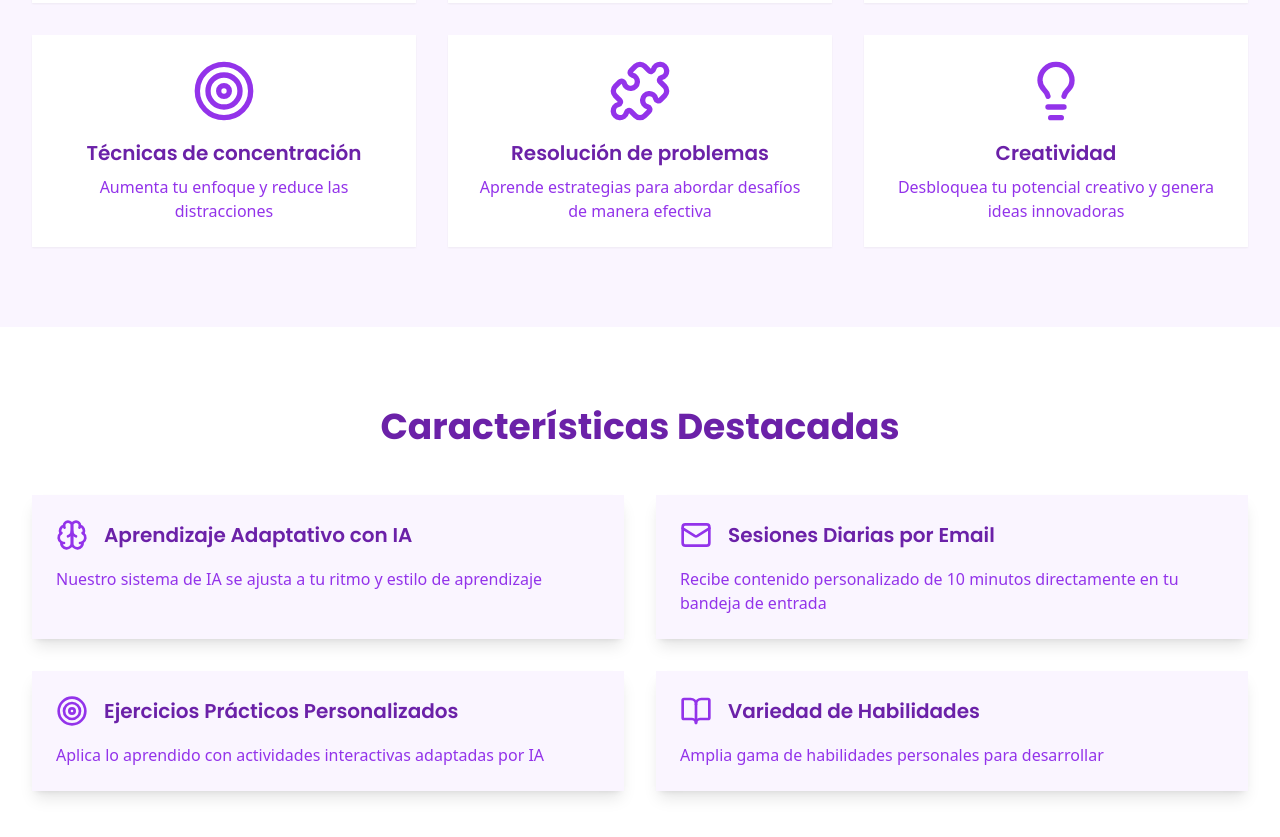
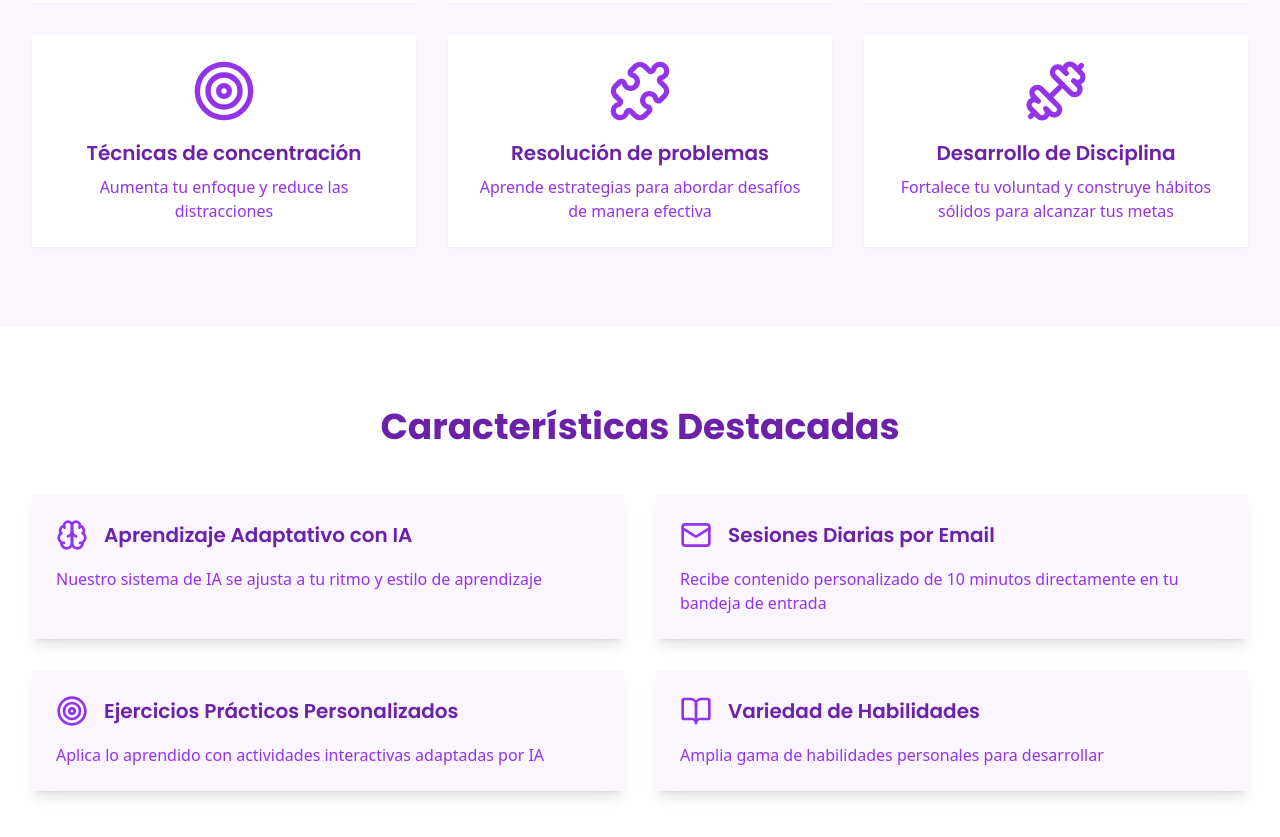
Before and after one commit to Ferrajju/skillvoo-landing, a Next.js app: page / in a window 1280 px wide. Shown: the part 2460-3297 px from the top of the page. Built offline with nearby package versions, Linux system fonts and the light colour scheme.

Commit message:
Agregando  icono i curse dispciplinas

```diff
--- a/app/page.tsx
+++ b/app/page.tsx
@@ -4,7 +4,20 @@ import { Button } from "@/components/ui/button"
 import { Input } from "@/components/ui/input"
 import { Card, CardContent } from "@/components/ui/card"
 
-import { Mail, Clock, Brain, Zap, BookOpen, CheckCircle, Target, Puzzle, Lightbulb, MessageSquare,Users } from "lucide-react"
+import {
+  Mail,
+  Clock,
+  Brain,
+  Zap,
+  BookOpen,
+  CheckCircle,
+  Target,
+  Puzzle,
+  Lightbulb,
+  MessageSquare,
+  Users,
+  Dumbbell,
+} from "lucide-react"
 import Image from "next/image"
 import Link from "next/link"
 import { useState } from "react"
@@ -290,9 +303,9 @@ export default function LandingPage() {
                 description: "Aprende estrategias para abordar desafíos de manera efectiva",
               },
               {
-                title: "Creatividad",
-                icon: Lightbulb,
-                description: "Desbloquea tu potencial creativo y genera ideas innovadoras",
+                title: "Desarrollo de Disciplina",
+                icon: Dumbbell,
+                description: "Fortalece tu voluntad y construye hábitos sólidos para alcanzar tus metas",
               },
             ].map((course, index) => (
               <motion.div
```
